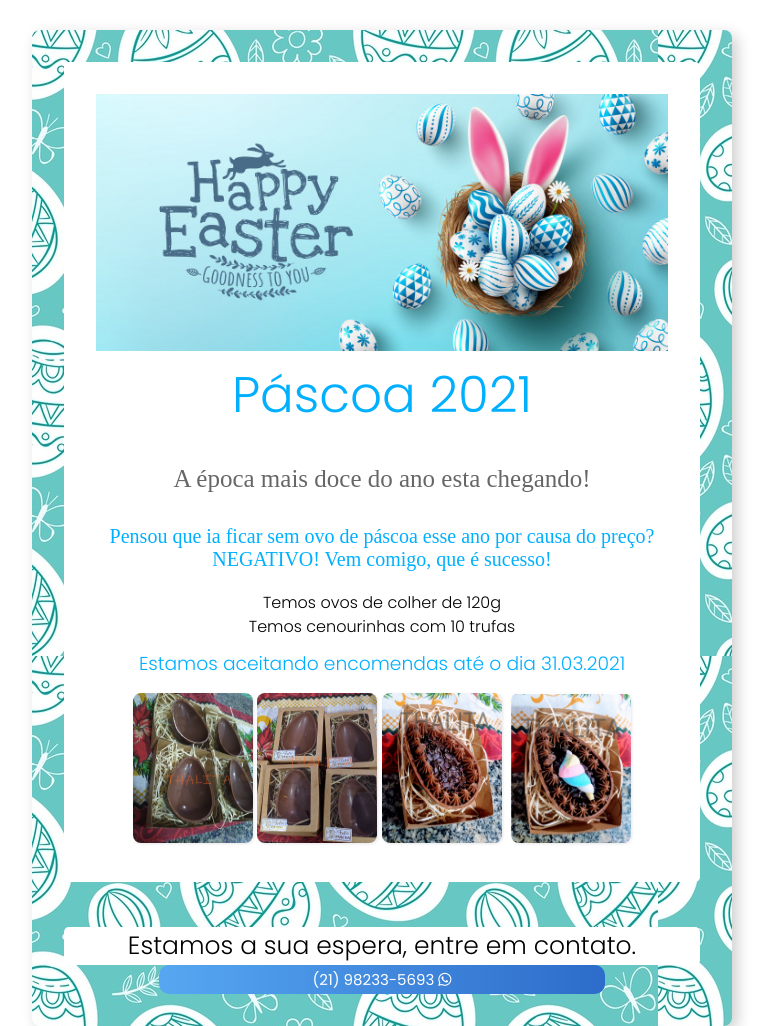
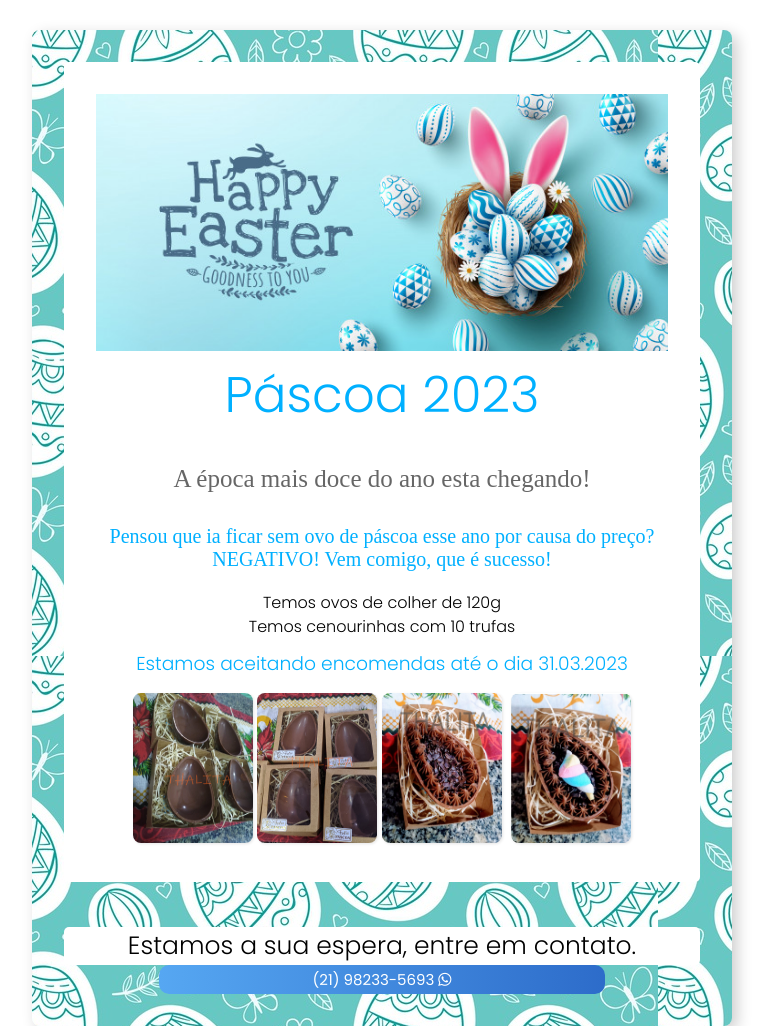
Before and after one commit to Thalita-fortes/site-ovos-02, a plain HTML site: page index.html in a window 1280 px wide. Shown: the top 1026 px of the page, without its empty margins (258-1031 px from the left). Drawn offline with Linux system fonts and the light colour scheme.

Commit message:
Add files via upload

```diff
--- a/index.html
+++ b/index.html
@@ -15,7 +15,7 @@
             <img id="foto001" src="img/modelo-de-poster-e-banner-de-pascoa-com-ovos-de-pascoa-no-ninho_139523-224.jpg" alt="" >
             <header id="cabecalho">
                 <hgroup>
-                    <h1>Páscoa 2021 </h1>
+                    <h1>Páscoa 2023 </h1>
                     <h2> A época mais doce do ano esta chegando!</h2>
                 </hgroup>
             </header>
@@ -25,7 +25,7 @@
                 Temos ovos de colher de 120g <br/>
                 Temos cenourinhas com 10 trufas<br/>
             </p>
-            <h3>Estamos aceitando encomendas até o dia 31.03.2021</h3>
+            <h3>Estamos aceitando encomendas até o dia 31.03.2023</h3>
 
             <img class="img01" src="img/01.jpeg" alt="">
             <img class="img02" src="img/02.png" alt="">
```
